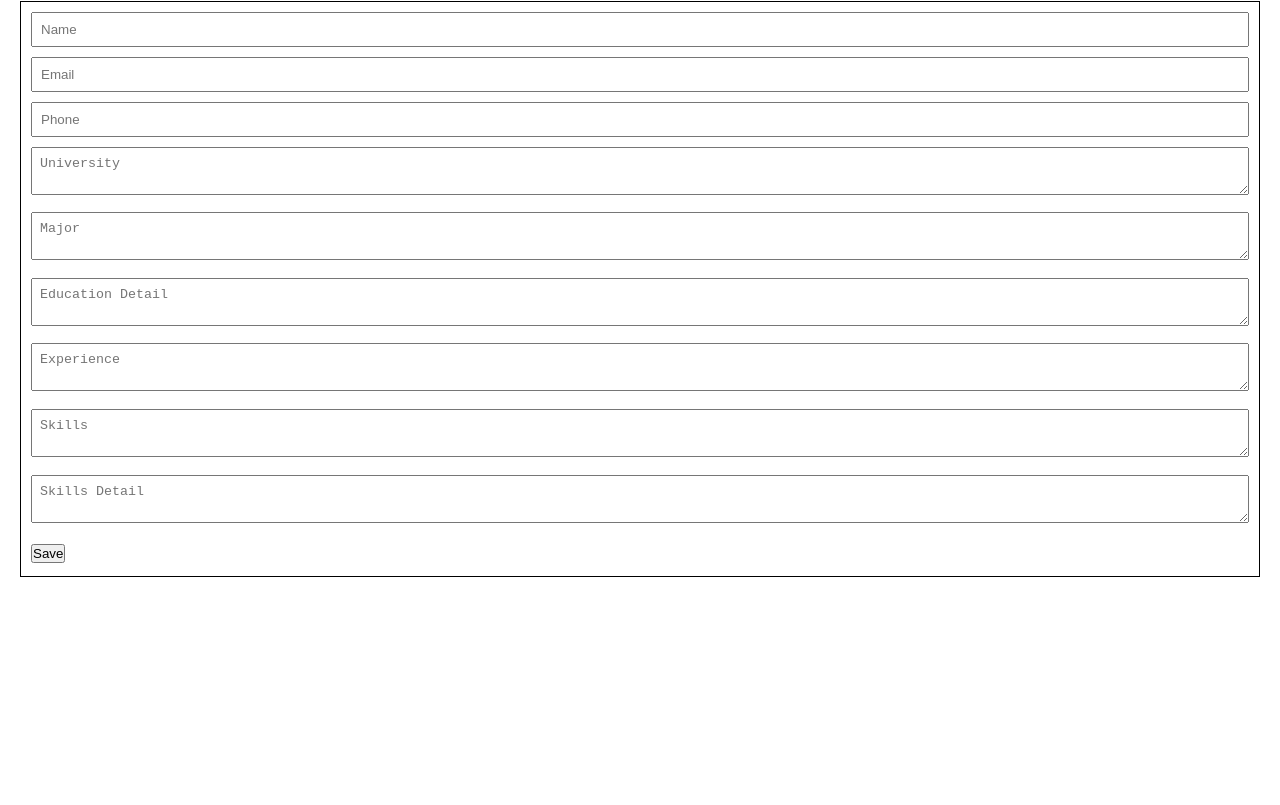
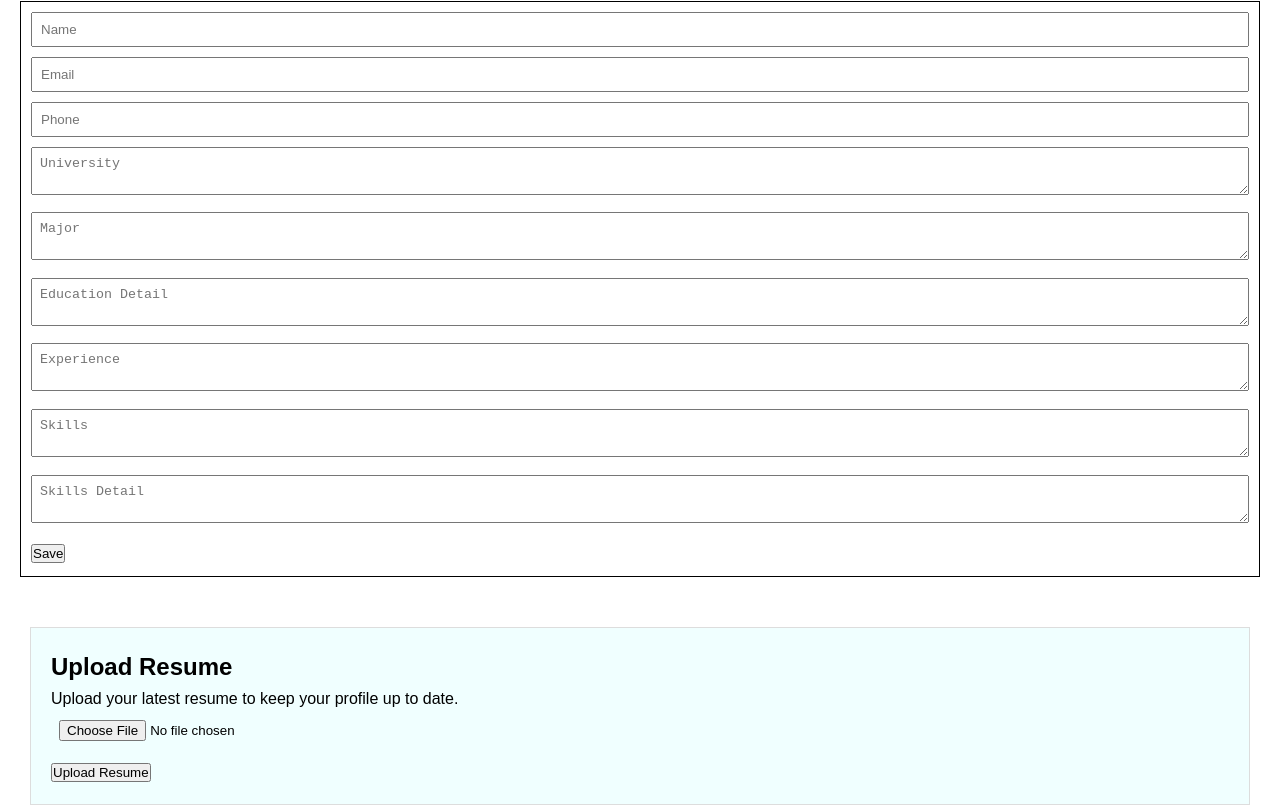
Before and after one commit to ItzZakuro/Hire-Wire, a plain HTML site: page profile.html in a window 1280 px wide. Shown: the part 911-1716 px from the top of the page. Before the commit the page ends 1528 px from the top, so only its background shows below. Drawn offline with Linux system fonts and the light colour scheme; files whose address does not match are found by name.

Commit message:
added link and code

```diff
--- a/profile.html
+++ b/profile.html
@@ -6,6 +6,17 @@
         <link rel="stylesheet" href="main.css">
         <script src="main.js" defer></script>
         <title>HireWire</title>
+        <style>
+            .upload{
+                display: flex;
+                border: 1px solid #ddd;
+                padding: 20px 20px;
+                background-color:azure;
+                margin-top: 10px;
+                margin-left: 30px;
+                margin-right: 30px;
+            }
+        </style>
     </head>
     <body>
         <header>
@@ -15,6 +26,7 @@
                 <nav class="navLinks" id="navLinks">
                     <a href="main.html">Home</a>
                     <a href="job_listings.html">Job Listings</a>
+                    <a href="candidate_listings.html">Candidate Listings</a>
                     <a href="candidate.html">Candidate Matching</a>
                     <a href="employer.html">Employee matching</a>
                     <a href="profile.html">Profile</a>
@@ -76,5 +88,13 @@
                 </form>
             </div>
         </section>
+        <section class="upload">
+            <div class="uploadResume">
+                <h2>Upload Resume</h2>
+                <p>Upload your latest resume to keep your profile up to date.</p>
+                <input type="file" id="resumeInput" accept=".pdf,.doc,.docx" />
+                <button id="uploadBtn">Upload Resume</button>
+            </div>
+        </section>
     </body>
 </html>
```
Also changed, not shown: candidate.html (+1 -0 lines), employer.html (+1 -0 lines), index.html (+1 -0 lines), job_listings.html (+1 -0 lines), login.html (+1 -0 lines), main.html (+1 -0 lines).
